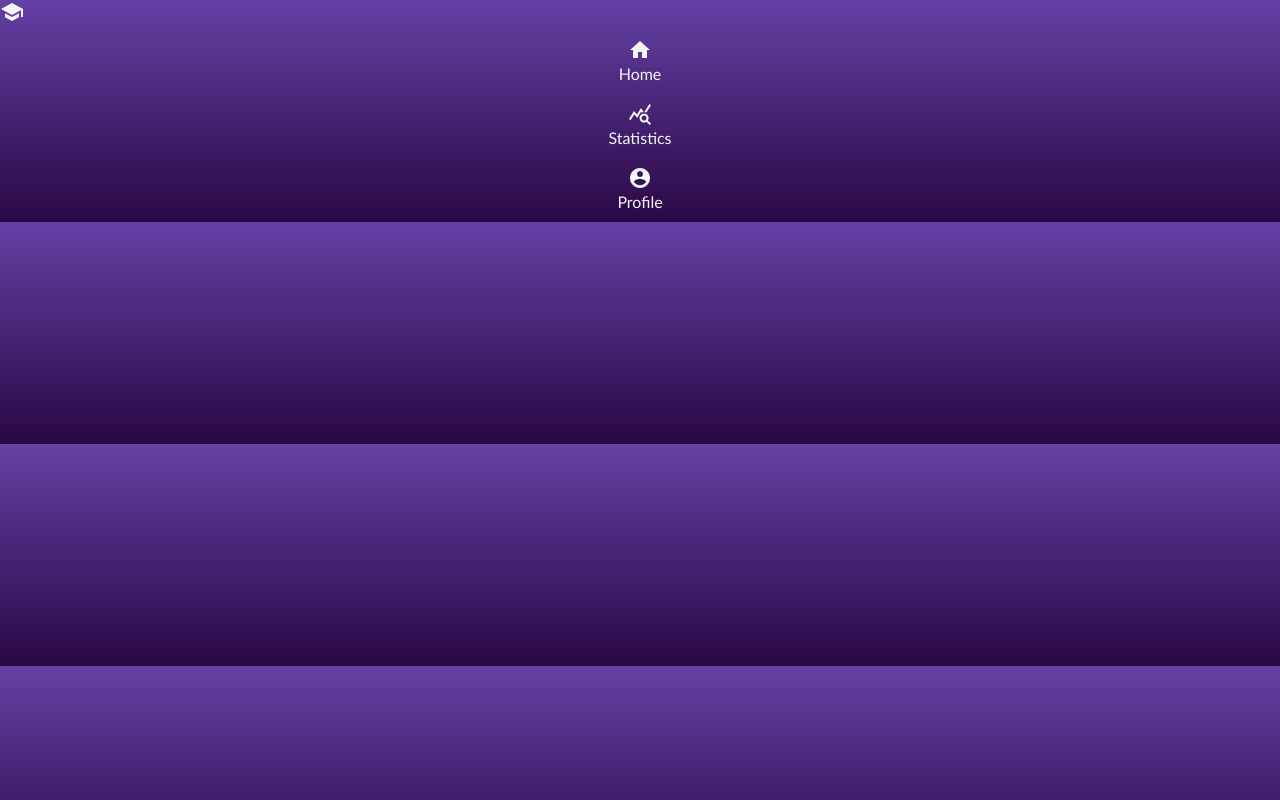
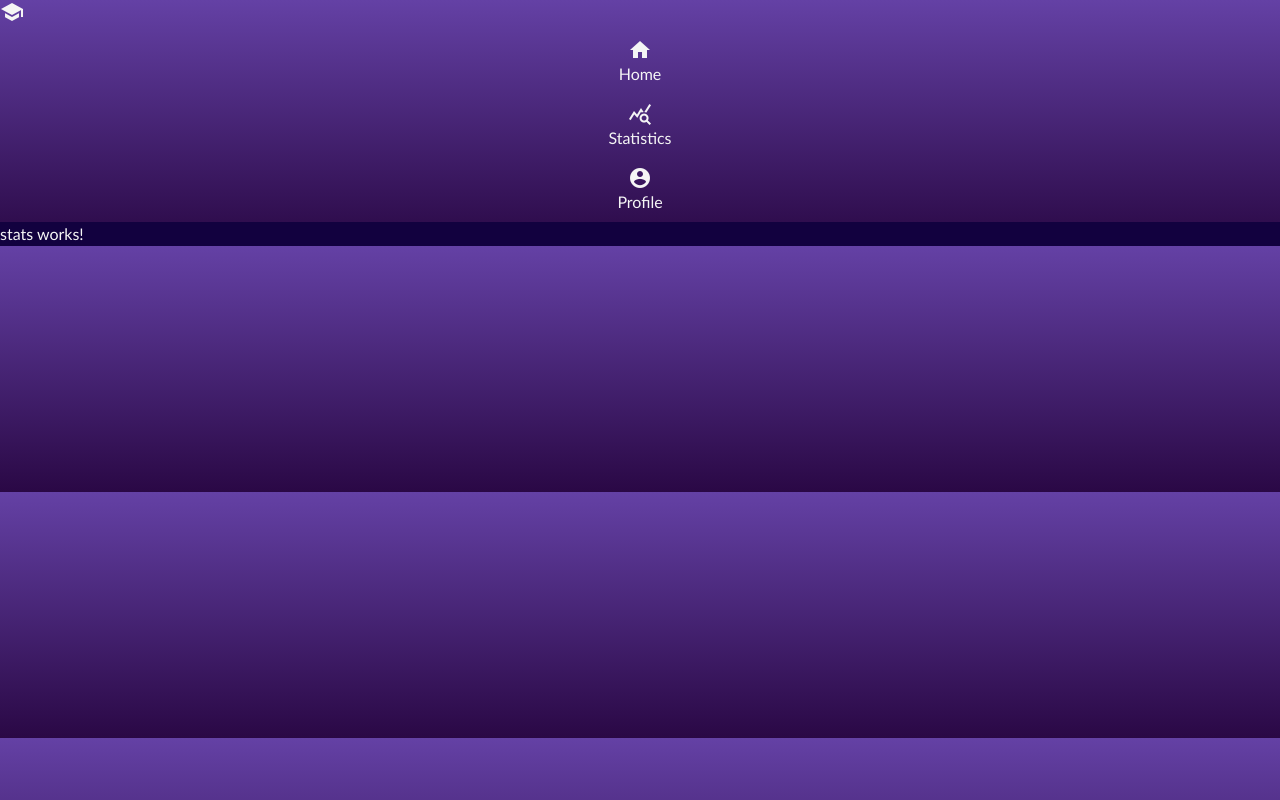
Before and after one commit to tonileo/LearnEasy, an Angular app in the folder client/: page /stats in a window 1280 px wide. Before the commit this address led to /. Built offline with nearby package versions, Linux system fonts and the light colour scheme.

Commit message:
Improved sidebar design, added routerLinks, added stats and profile components

```diff
--- a/client/src/app/app.component.html
+++ b/client/src/app/app.component.html
@@ -1,6 +1,6 @@
 <div class="flex mx-44">
   <app-sidebar class="w-30"></app-sidebar>
-  <div class="flex-1">
+  <div class="flex-1 max-h-screen mt-10 mb-5 rounded-xl">
     <router-outlet></router-outlet>
   </div>
 </div>
--- a/client/src/app/app.component.scss
+++ b/client/src/app/app.component.scss
@@ -0,0 +1,3 @@
+.flex-1{
+    background-color: #12013f;
+}
--- a/client/src/app/app.component.ts
+++ b/client/src/app/app.component.ts
@@ -7,7 +7,7 @@ import { LibraryComponent } from "./features/library/library.component";
 @Component({
   selector: 'app-root',
   standalone: true,
-  imports: [RouterOutlet, SidebarComponent, SubjectComponent, LibraryComponent],
+  imports: [RouterOutlet, SidebarComponent],
   templateUrl: './app.component.html',
   styleUrl: './app.component.scss'
 })
--- a/client/src/app/app.routes.ts
+++ b/client/src/app/app.routes.ts
@@ -1,8 +1,12 @@
 import { Routes } from '@angular/router';
 import { LibraryComponent } from './features/library/library.component';
 import { SubjectComponent } from './features/subject/subject.component';
+import { ProfileComponent } from './features/profile/profile.component';
+import { StatsComponent } from './features/stats/stats.component';
 
 export const routes: Routes = [
     {path: '', component:LibraryComponent},
-    {path: 'subject', component:SubjectComponent}
+    {path: 'subject/:id', component:SubjectComponent},
+    {path: 'profile', component:ProfileComponent},
+    {path: 'stats', component:StatsComponent}
 ];
--- /dev/null
+++ b/client/src/app/features/profile/profile.component.html
@@ -0,0 +1 @@
+<p>profile works!</p>
--- /dev/null
+++ b/client/src/app/features/stats/stats.component.html
@@ -0,0 +1 @@
+<p>stats works!</p>
--- a/client/src/app/layout/sidebar/sidebar.component.html
+++ b/client/src/app/layout/sidebar/sidebar.component.html
@@ -1,6 +1,6 @@
 <div class="h-screen w-full">
     <nav class="flex flex-col p-5 justify-between gap-5">
-            <a class="flex flex-col my-5 items-center" routerLink=".">
+            <a class="flex flex-col my-5 items-center" routerLink="/">
                 <mat-icon class="min-h-10 min-w-10 text-4xl">school</mat-icon>
             </a>
 
--- a/client/src/app/layout/sidebar/sidebar.component.scss
+++ b/client/src/app/layout/sidebar/sidebar.component.scss
@@ -8,5 +8,5 @@
 }
 
 .navs:hover{
-    background-color: #006778;
+    background-color: #12013f;
 }
```
Also changed, not shown: client/src/app/features/profile/profile.component.ts (added, +12 -0 lines), client/src/app/features/stats/stats.component.ts (added, +12 -0 lines), client/src/app/features/profile/profile.component.scss (added), client/src/app/features/stats/stats.component.scss (added), 2 other files (tests, documents, lock files or other folders).
